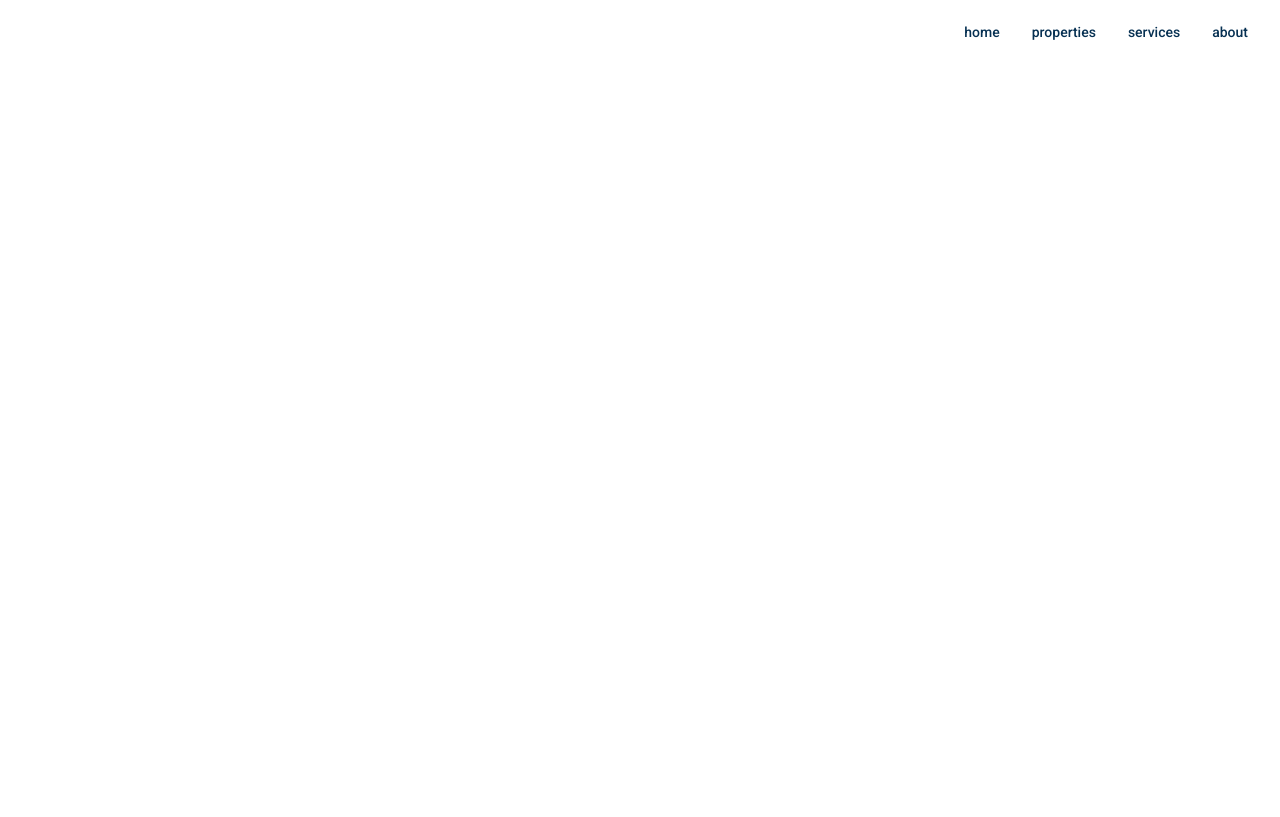
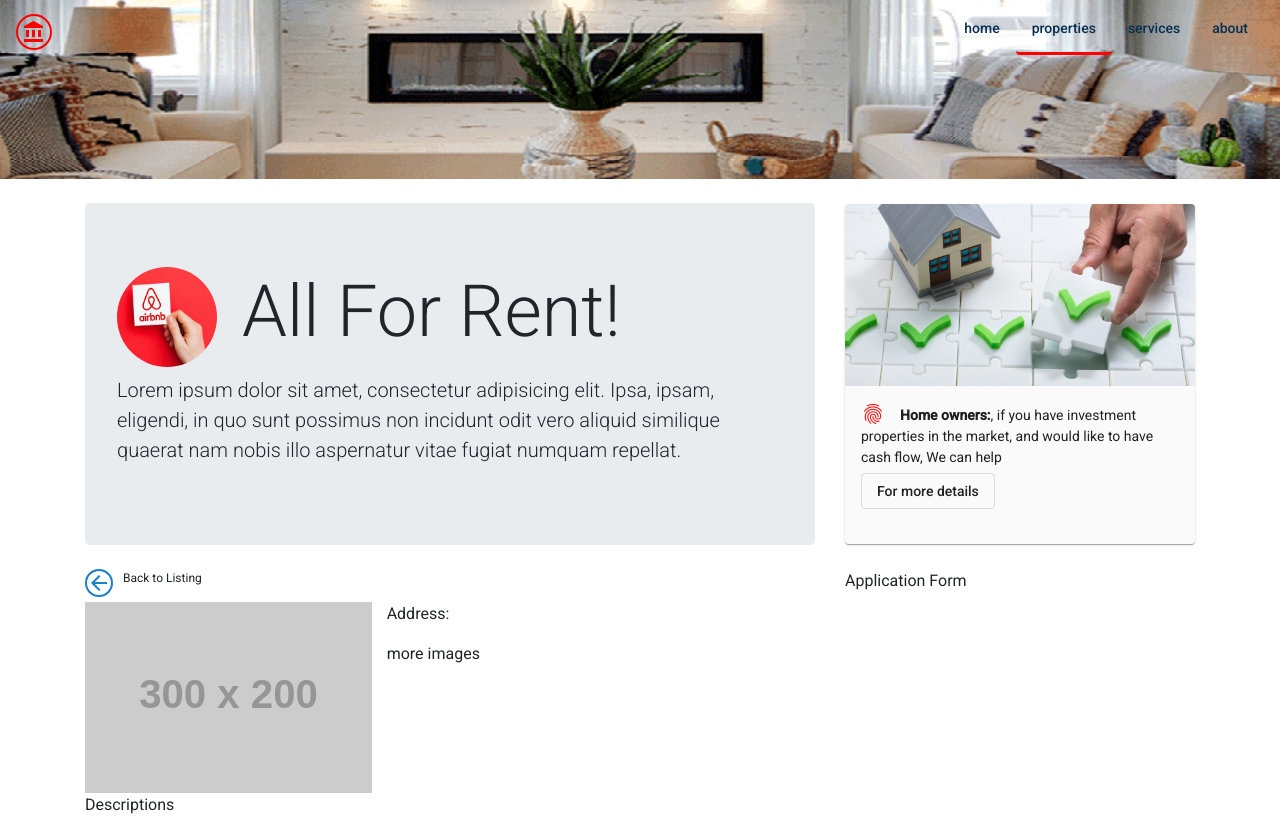
Before and after one commit to bob1457/MPM, an Angular app: page /properties/details/1 in a window 1280 px wide. Before the commit this address led to /. Built offline with nearby package versions, Linux system fonts and the light colour scheme.

Commit message:
Add listing details page and configure routing accordingly

```diff
--- a/src/app/app.module.ts
+++ b/src/app/app.module.ts
@@ -14,6 +14,7 @@ import { HttpClientModule } from '@angular/common/http';
 import { PropertyComponent } from './property/property.component';
 import { ClientServiceComponent } from './client-service/client-service.component';
 import { ShowDetailsComponent } from './show-details/show-details.component';
+import { ShowListingComponent } from './show-listing/show-listing.component';
 
 
 @NgModule({
@@ -23,7 +24,8 @@ import { ShowDetailsComponent } from './show-details/show-details.component';
     AboutComponent,
     PropertyComponent,
     ClientServiceComponent,
-    ShowDetailsComponent
+    ShowDetailsComponent,
+    ShowListingComponent
   ],
   imports: [
     BrowserModule,
--- a/src/app/property/property.component.html
+++ b/src/app/property/property.component.html
@@ -7,15 +7,9 @@
         <div class="col-lg-8 col-mb-5">
             <header class="jumbotron my-4">
 
-                <h1 class="display-3"><img src="../../assets/images/4rent.jpg" height="100px" width="100px" style="border-radius: 50%; margin-right: 25px;">A For Rent!</h1>
+                <h1 class="display-3"><img src="../../assets/images/4rent.jpg" height="100px" width="100px" style="border-radius: 50%; margin-right: 25px;">All For Rent!</h1>
                 <p class="lead">Lorem ipsum dolor sit amet, consectetur adipisicing elit. Ipsa, ipsam, eligendi, in quo sunt possimus non incidunt odit vero aliquid similique quaerat nam nobis illo aspernatur vitae fugiat numquam repellat.</p>
                 <!-- <a href="#" class="btn btn-outline-dark btn-lg">Find</a> -->
-                <mat-form-field appearance="fill" style="margin-bottom: -30px;">
-                    <mat-icon matSuffix>search</mat-icon>
-                    <mat-label>Find...</mat-label>
-                    <input matInput>
-                    <!-- <span class="icon-pos" matPrefix><mat-icon>search</mat-icon> &nbsp;</span> -->
-                </mat-form-field>
             </header>
         </div>
         <div class="col-lg-4 col-mb-5" style="margin-top: 25px;">
@@ -26,7 +20,7 @@
                     <span class="material-icons" style="vertical-align: bottom;margin-right: 15px; color: red;">
                       fingerprint
                     </span>
-                    <span><span style="font-weight: bold;">Home owners:</span>, if you have investment properties in the markett, and would like to have cash flow, We can help</span>
+                    <span><span style="font-weight: bold;">Home owners:</span>, if you have investment properties in the market, and would like to have cash flow, We can help</span>
                     <p style="margin-top: 5px;">
                         <button [routerLink]="'/services'" mat-stroked-button>For more details</button>
                     </p>
@@ -36,108 +30,9 @@
         </div>
     </div>
 
-    <div class="row">
-        <!-- <ul style="width: 100%;"> -->
-        <!-- <div *ngFor="let list of listing" class="col-lg-3 col-md-6 mb-4">
-            <div class="card">
-                <img class="card-img-top" attr.src="{{list.img}}" alt="">
-                <div class="card-body">
-                    <h4 class="card-title">{{list.title}}</h4>
-                    <p class="card-text">{{list.content}}</p>
-                </div>
-                <div class="card-footer">
-                    <button routerLink="/details/{{list.id}}" class="btn btn-outline-dark">Find Details!</button>
-                </div>
-            </div>
-        </div> -->
-        <div *ngFor="let list of listing$ | async" class="col-lg-3 col-md-6 mb-4">
-            <div class="card">
-                <img class="card-img-top" attr.src="{{serverUrl}}{{list.rentalProperty.propertyImg[0].propertyImgUrl}}" width="100" height="180" alt="">
-                <div class="card-body">
-                    <div class="row">
-                        <div class="col-md-5" style="margin-right: -10px;">
-                            <h4 class="card-title">{{list.title}}</h4>
-                        </div>
-                        <div class="col-md-7" style="margin-left: -10px;">
-                            <p class="card-text">{{list.listingDesc}}</p>
-                        </div>
-                    </div>
-                </div>
-                <div class="card-footer">
-                    <button routerLink="/details/{{list.id}}" class="btn btn-outline-dark">Find Details!</button>
-                </div>
-            </div>
-        </div>
-        <!-- </ul> -->
 
-        <!-- <div class="col-lg-3 col-md-6 mb-4">
-            <div class="card h-100">
-                <img class="card-img-top" src="http://placehold.it/500x325" alt="">
-                <div class="card-body">
-                    <h4 class="card-title">Card title</h4>
-                    <p class="card-text">Lorem ipsum dolor sit amet, consectetur adipisicing elit. Sapiente esse necessitatibus neque.</p>
-                </div>
-                <div class="card-footer">
-                    <a href="#" class="btn btn-primary">Find Out More!</a>
-                </div>
-            </div>
-        </div>
-
-        <div class="col-lg-3 col-md-6 mb-4">
-            <div class="card h-100">
-                <img class="card-img-top" src="http://placehold.it/500x325" alt="">
-                <div class="card-body">
-                    <h4 class="card-title">Card title</h4>
-                    <p class="card-text">Lorem ipsum dolor sit amet, consectetur adipisicing elit. Explicabo magni sapiente, tempore debitis beatae culpa natus architecto.</p>
-                </div>
-                <div class="card-footer">
-                    <a href="#" class="btn btn-primary">Find Out More!</a>
-                </div>
-            </div>
-        </div>
-
-        <div class="col-lg-3 col-md-6 mb-4">
-            <div class="card h-100">
-                <img class="card-img-top" src="http://placehold.it/500x325" alt="">
-                <div class="card-body">
-                    <h4 class="card-title">Card title</h4>
-                    <p class="card-text">Lorem ipsum dolor sit amet, consectetur adipisicing elit. Sapiente esse necessitatibus neque.</p>
-                </div>
-                <div class="card-footer">
-                    <a href="#" class="btn btn-primary">Find Out More!</a>
-                </div>
-            </div>
-        </div>
+    <!-- <app-show-details></app-show-details> -->
+    <router-outlet></router-outlet>
 
 
-
-        <div class="col-lg-3 col-md-6 mb-4">
-            <div class="card h-100">
-                <img class="card-img-top" src="http://placehold.it/500x325" alt="">
-                <div class="card-body">
-                    <h4 class="card-title">Card title</h4>
-                    <p class="card-text">Lorem ipsum dolor sit amet, consectetur adipisicing elit. Explicabo magni sapiente, tempore debitis beatae culpa natus architecto.</p>
-                </div>
-                <div class="card-footer">
-                    <a href="#" class="btn btn-primary">Find Out More!</a>
-                </div>
-            </div>
-        </div>
-
-        <div class="col-lg-3 col-md-6 mb-4">
-            <div class="card h-100">
-                <img class="card-img-top" src="http://placehold.it/500x325" alt="">
-                <div class="card-body">
-                    <h4 class="card-title">Card title</h4>
-                    <p class="card-text">Lorem ipsum dolor sit amet, consectetur adipisicing elit. Explicabo magni sapiente, tempore debitis beatae culpa natus architecto.</p>
-                </div>
-                <div class="card-footer">
-                    <a href="#" class="btn btn-primary">Find Out More!</a>
-                </div>
-            </div>
-        </div> -->
-
-    </div>
-    <app-show-details></app-show-details>
-
 </div>
--- a/src/app/property/property.component.scss
+++ b/src/app/property/property.component.scss
@@ -8,7 +8,8 @@
 .contact-card {
     background: #fafafa;
     color: #212121;
-    height: 372px;
+    height: 340px;
+    margin-bottom: 15px;
 }
 
 .card-title {
--- a/src/app/show-details/show-details.component.html
+++ b/src/app/show-details/show-details.component.html
@@ -1 +1,40 @@
-<p>show-details works!</p>
+<!-- <p>show-details works!</p> -->
+<div class="row">
+    <div class="col-lg-8 col-mb-5">
+        <div class="row">
+            <div class="col-md-12">
+                <span class="material-icons" style="border: 2px #177fca solid;
+                  border-radius: 50%;
+                  color: #177fca;cursor: pointer;" title="Back to listing" (click)="back()">
+                  arrow_back
+                </span>
+                <span style="font-size: .75em;vertical-align: top; margin-left: 10px;">Back to Listing</span>
+            </div>
+        </div>
+        <div class="row">
+            <div class="col-md-5 col-sm-12">
+                <img src="http://placehold.it/300x200" style="width: 100%;">
+            </div>
+            <div class="col-md-7">
+                <div class="row">
+                    <p>Address:</p>
+                    <p></p>
+                </div>
+                <div class="row">
+                    <div>
+                        more images
+                    </div>
+                </div>
+
+            </div>
+        </div>
+
+        <div>
+            Descriptions
+        </div>
+
+    </div>
+    <div class="col-lg-4 col-mb-5">
+        <p>Application Form</p>
+    </div>
+</div>
--- a/src/app/show-details/show-details.component.ts
+++ b/src/app/show-details/show-details.component.ts
@@ -1,4 +1,5 @@
 import { Component, OnInit } from '@angular/core';
+import {Location} from '@angular/common';
 
 @Component({
   selector: 'app-show-details',
@@ -7,9 +8,13 @@ import { Component, OnInit } from '@angular/core';
 })
 export class ShowDetailsComponent implements OnInit {
 
-  constructor() { }
+  constructor(private location: Location) { }
 
   ngOnInit(): void {
   }
 
+  back() {
+    this.location.back();
+  }
+
 }
--- /dev/null
+++ b/src/app/show-listing/show-listing.component.html
@@ -0,0 +1,49 @@
+<!-- <p>show-listing works!</p> -->
+<div class="row">
+    <!-- <ul style="width: 100%;"> -->
+    <!-- <div *ngFor="let list of listing" class="col-lg-3 col-md-6 mb-4">
+      <div class="card">
+          <img class="card-img-top" attr.src="{{list.img}}" alt="">
+          <div class="card-body">
+              <h4 class="card-title">{{list.title}}</h4>
+              <p class="card-text">{{list.content}}</p>
+          </div>
+          <div class="card-footer">
+              <button routerLink="/details/{{list.id}}" class="btn btn-outline-dark">Find Details!</button>
+          </div>
+      </div>
+  </div> -->
+    <div class="row">
+        <div class="container" style="margin-left: 15px; margin-right: 15px;">
+            <mat-form-field appearance="fill">
+                <mat-icon matSuffix>search</mat-icon>
+                <mat-label>Find...</mat-label>
+                <input matInput>
+                <!-- <span class="icon-pos" matPrefix><mat-icon>search</mat-icon> &nbsp;</span> -->
+            </mat-form-field>
+        </div>
+    </div>
+    <div class="row" style="padding-left: 15px; padding-right: 15px;">
+        <div *ngFor="let list of listing$ | async" class="col-lg-3 col-md-6 mb-4">
+            <div class="card">
+                <img class="card-img-top" attr.src="{{serverUrl}}{{list.rentalProperty.propertyImg[0].propertyImgUrl}}" width="100" height="180" alt="">
+                <div class="card-body">
+                    <div class="row">
+                        <div class="col-md-5" style="margin-right: -10px;">
+                            <h4 class="card-title">{{list.title}}</h4>
+                        </div>
+                        <div class="col-md-7" style="margin-left: -10px;">
+                            <p class="card-text">{{list.listingDesc}}</p>
+                        </div>
+                    </div>
+                </div>
+                <div class="card-footer">
+                    <button routerLink="details/{{list.id}}" class="btn btn-outline-dark">Find Details!</button>
+                </div>
+            </div>
+        </div>
+    </div>
+
+
+
+</div>
--- /dev/null
+++ b/src/app/show-listing/show-listing.component.scss
@@ -0,0 +1,17 @@
+.contact-card {
+    background: #fafafa;
+    color: #212121;
+    height: 372px;
+}
+
+.card-title {
+    font-size: .9em;
+}
+
+.card-text {
+    font-size: .74em;
+}
+
+.card-footer {
+    text-align: center;
+}
--- /dev/null
+++ b/src/app/show-listing/show-listing.component.ts
@@ -0,0 +1,22 @@
+import { Component, OnInit } from '@angular/core';
+import { Observable } from 'rxjs';
+import { PropertyListing } from '../core/models/property-listing';
+import { PropertyService } from '../core/services/property.service';
+
+@Component({
+  selector: 'app-show-listing',
+  templateUrl: './show-listing.component.html',
+  styleUrls: ['./show-listing.component.scss']
+})
+export class ShowListingComponent implements OnInit {
+
+  listing$: Observable<PropertyListing[]>;
+  serverUrl = 'http://localhost:63899/';
+
+  constructor(private propertyService: PropertyService) { }
+
+  ngOnInit(): void {
+    this.listing$ = this.propertyService.GetAllListings();
+  }
+
+}
```
Also changed, not shown: src/app/app-routing.module.ts (+8 -2 lines), src/app/app.component.html (line endings or trailing spaces), src/assets/images/investment.jpg.
